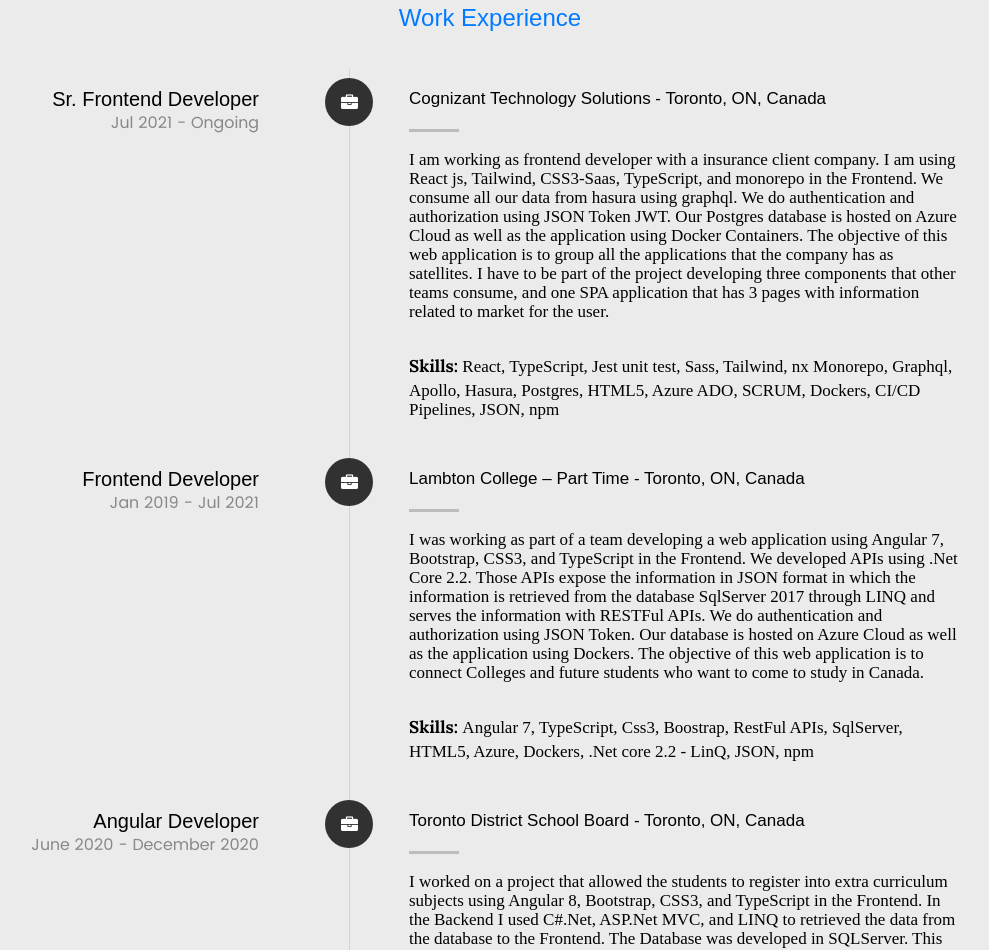
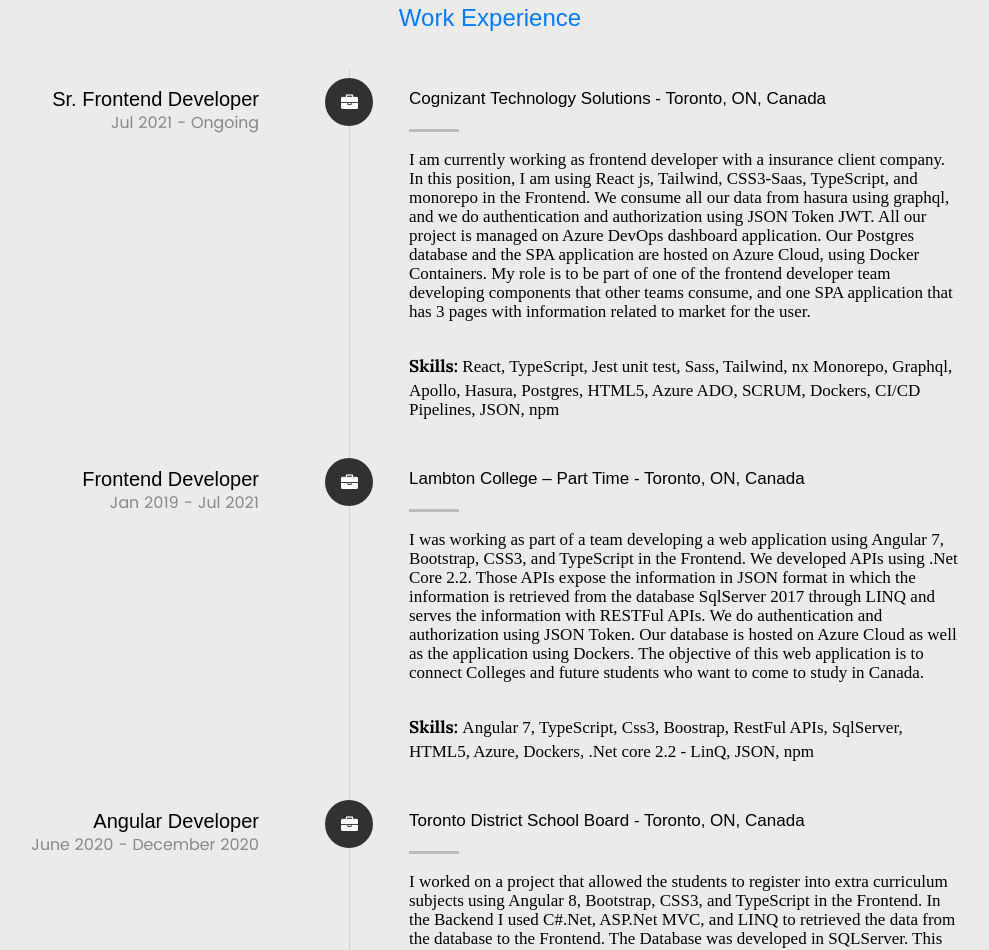
Before and after one commit to dieguits/resumeDiego, a plain HTML site: page index.html in a window 1280 px wide. Shown: the part 2429-3379 px from the top of the page, without its empty margins (150-1139 px from the left). Drawn offline with Linux system fonts and the light colour scheme; files whose address does not match are found by name.

Commit message:
extra information

```diff
--- a/index.html
+++ b/index.html
@@ -284,12 +284,11 @@
                             <div class="timeline-content">
                                 <h4>Cognizant Technology Solutions - Toronto, ON, Canada</h4>
                                 <p style="align-content: justify;">
-                                    I am working as frontend developer with a insurance client company. I am using React js,
-                                    Tailwind, CSS3-Saas, TypeScript, and monorepo in the Frontend. We consume all our data from hasura using graphql.
-                                    We do authentication and authorization using JSON Token JWT. Our
-                                    Postgres database is hosted on Azure Cloud as well as the application using Docker Containers. The
-                                    objective of this web application is to group all the applications that the company has as satellites.
-                                    I have to be part of the project developing three components that other teams consume, and one SPA application that has 3 pages with information related to market for the user.
+                                    I am currently working as frontend developer with a insurance client company. In this position, I am using React js,
+                                    Tailwind, CSS3-Saas, TypeScript, and monorepo in the Frontend. We consume all our data from hasura using graphql, and we do authentication and authorization using JSON Token JWT.
+                                    All our project is managed on Azure DevOps dashboard application.
+                                    Our Postgres database and the SPA application are hosted on Azure Cloud, using Docker Containers.
+                                    My role is to be part of one of the frontend developer team developing components that other teams consume, and one SPA application that has 3 pages with information related to market for the user.
                                 </p>
                                 <p>
                                     <strong>Skills: </strong> React, TypeScript, Jest unit test, Sass, Tailwind, nx Monorepo, Graphql, Apollo, Hasura, Postgres, HTML5, Azure ADO, SCRUM, Dockers, CI/CD Pipelines, JSON, npm
```
